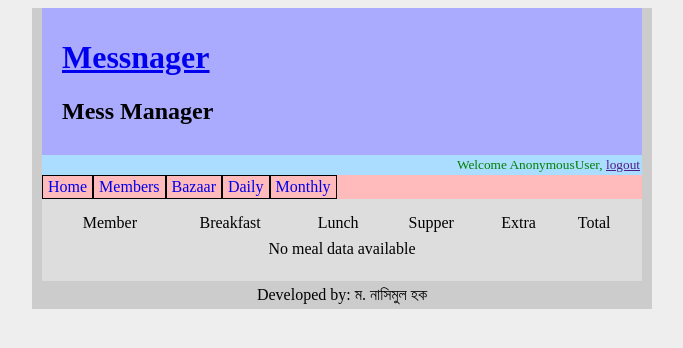
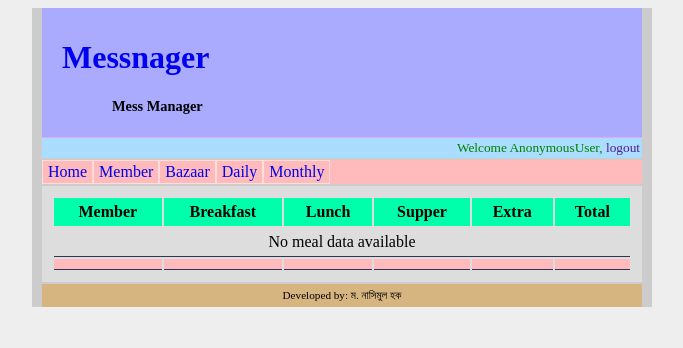
Before and after one commit to nsmgr8/messnager, a Django app: template mess/templates/meal_view.html in a window 1280 px wide. Shown: the top 348 px of the page, without its empty margins (298-981 px from the left). Run offline with Django 3.2, Linux system fonts and the light colour scheme; the template is opened without the code that fills it, so the values that code supplies are empty; some libraries are stand-ins or nearby versions.

Commit message:
urls refactored. costume developed!

```diff
--- a/mess/templates/bazaar_daily.html
+++ b/mess/templates/bazaar_daily.html
@@ -11,9 +11,7 @@
     <p>{% trans "Day" %}: {{ date|beng_numeral }}, {{ weekday|beng_weekday }}</p>
 
      <form method="post" id="bazaar-form">
-        <table id="bazaar-form">
-            {{ form }}
-        </table>
+        {{ form.as_p }}
         <p><input type="submit" value="{% trans "Save" %}"></p>
     </form>
 {% endblock %}
--- a/mess/templates/meal_view.html
+++ b/mess/templates/meal_view.html
@@ -19,14 +19,14 @@
         </caption>
         <thead>
             <tr>
-                <td>{% trans "Member" %}</td>
-                <td>{% trans "Breakfast" %}</td>
-                <td>{% trans "Lunch" %}</td>
-                <td>{% trans "Supper" %}</td>
-                <td>{% trans "Extra" %}</td>
-                <td>{% trans "Total" %}</td>
+                <th>{% trans "Member" %}</th>
+                <th>{% trans "Breakfast" %}</th>
+                <th>{% trans "Lunch" %}</th>
+                <th>{% trans "Supper" %}</th>
+                <th>{% trans "Extra" %}</th>
+                <th>{% trans "Total" %}</th>
                 {% if total.cost %}
-                    <td>{% trans "Cost" %}</td>
+                    <th>{% trans "Cost" %}</th>
                 {% endif %}
             </tr>
         </thead>
@@ -35,7 +35,7 @@
             {% if total.member %}
                 {% for key, member in total.member.iteritems %}
                     <tr>
-                        <td>
+                        <th>
                             {% if year and month %}
                                 <a href="/member/{{key}}/{{year}}-{{month}}/">
                                     {{ member.nick }}
@@ -43,12 +43,12 @@
                             {% else %}
                                 {{ member.nick }}
                             {% endif %}
-                        </td>
+                        </th>
                         <td>{{ member.breakfast|beng_numeral }}</td>
                         <td>{{ member.lunch|beng_numeral }}</td>
                         <td>{{ member.supper|beng_numeral }}</td>
-                        <td>{{ member.extra|beng_numeral }}</td>
-                        <td>{{ member.total|floatformat:2|beng_numeral }}</td>
+                        <td>{{ member.extra|floatformat|beng_numeral }}</td>
+                        <td>{{ member.total|floatformat|beng_numeral }}</td>
                         {% if total.cost %}
                             <td>{{ member.cost|floatformat:2|beng_numeral }}</td>
                         {% endif %}
@@ -67,8 +67,8 @@
                 <td>{{ total.breakfast|beng_numeral }}</td>
                 <td>{{ total.lunch|beng_numeral }}</td>
                 <td>{{ total.supper|beng_numeral }}</td>
-                <td>{{ total.extra|beng_numeral }}</td>
-                <td>{{ total.total|floatformat:2|beng_numeral }}</td>
+                <td>{{ total.extra|floatformat|beng_numeral }}</td>
+                <td>{{ total.total|floatformat|beng_numeral }}</td>
                 {% if total.cost %}
                     <td>{{ total.cost|floatformat:2|beng_numeral }}</td>
                 {% endif %}
--- a/static/css/style.css
+++ b/static/css/style.css
@@ -27,33 +27,53 @@ body {
     padding: 2px;
     font-size: 10pt;
     text-align:right;
+    border-top:1px solid #daf;
 }
 
 #navigation {
     background:#fbb;
     float:left;
     width:100%;
+    margin:2px 0;
 }
 
 #content {
     background: #ddd;
     padding: 10px;
-    position: relative;
 }
 
 #footer {
     text-align: center;
     padding: 5px;
+    background:#d7b580;
+    font-size:70%;
+    margin-top:2px;
 }
 
+/* @end */
+
+/* @group header */
+h1 {
+    font-size:200%;
+    font-weight:bold;
+}
+
+h2 {
+    font-size:90%;
+    font-weight:bold;
+    padding-left:50px;
+}
+
+a {
+    text-decoration:none;
+}
 /* @end */
 
 /* @group navigation */
 
 #navigation a {
     display: block;
-    text-decoration: none;
-    border: 1px solid black;
+    border: 1px solid #fdd;
     text-align: center;
     float: left;
     padding: 2px 5px;
@@ -70,14 +90,63 @@ body {
 
 /* @end */
 
-/* @group mess */
-#mess-form label {
+input[type=text],
+textarea,
+select {
+    border:1px solid #0fa;
+    background:#efe;
+}
+
+label {
     display: block;
 }
-/* @end */
+
+table {
+    width:100%;
+}
+
+thead th {
+    background:#0fa;
+}
+
+tbody th {
+    background:#af0;
+    border-bottom:1px solid white;
+}
+
+tfoot td {
+    background:#fbb;
+}
+
+td {
+    border-bottom:1px solid #335;
+}
+
+th, td {
+    text-align:center;
+    vertical-align:middle;
+    padding:5px 10px;
+}
+
+#calendar td {
+    padding:0px;
+}
+
+#calendar td.today a {
+    background:#fbb;
+}
+
+#calendar td a {
+    display:block;
+    padding:10px 15px;
+}
+
+#calendar td a:hover {
+    background:#af0;
+}
 
 /* @group meal */
-#member-list td,
+/*#member-list td,
 #calendar th,
 #calendar td {
     border:1px solid black;
@@ -159,7 +228,7 @@ body {
     padding:3px;
 }
 
-/* @end */
+*//* @end */
 
 /* @group member */
 #member-list td {
--- a/templates/navigation.html
+++ b/templates/navigation.html
@@ -9,12 +9,12 @@
     {% endif %}
 {% endif %}
 {% if admin or user %}
-    <a href="/member/" {% ifequal current_menu "member" %}class="current"{% endifequal %}>{% trans "Members" %}</a>
-    <a href="/meals/bazaar/" {% ifequal current_menu "bazaar" %}class="current"{% endifequal %}>{% trans "Bazaar" %}</a>
-    <a href="/meals/view/" {% ifequal current_menu "daily" %}class="current"{% endifequal %}>{% trans "Daily" %}</a>
-    <a href="/meals/view/current/" {% ifequal current_menu "monthly" %}class="current"{% endifequal %}>{% trans "Monthly" %}</a>
+    <a href="/member/" {% ifequal current_menu "member" %}class="current"{% endifequal %}>{% trans "Member" %}</a>
+    <a href="/bazaar/" {% ifequal current_menu "bazaar" %}class="current"{% endifequal %}>{% trans "Bazaar" %}</a>
+    <a href="/daily/" {% ifequal current_menu "daily" %}class="current"{% endifequal %}>{% trans "Daily" %}</a>
+    <a href="/monthly/" {% ifequal current_menu "monthly" %}class="current"{% endifequal %}>{% trans "Monthly" %}</a>
 {% endif %}
 {% if admin or manager %}
-    <a href="/meals/edit/" {% ifequal current_menu "manage" %}class="current"{% endifequal %}>{% trans "Manage" %}</a>
+    <a href="/meals/" {% ifequal current_menu "meals" %}class="current"{% endifequal %}>{% trans "Meals" %}</a>
     <a href="/manager/" {% ifequal current_menu "manager" %}class="current"{% endifequal %}>{% trans "Manager" %}</a>
 {% endif %}
```
Also changed, not shown: mess/templates/assign_manager.html (+4 -4 lines), mess/templates/calendar.html (+10 -10 lines), mess/templates/manage_meal.html (+7 -7 lines), mess/templates/meal_monthly.html (+26 -18 lines), mess/templates/member_monthly.html (+9 -12 lines), mess/urls.py (+7 -7 lines), mess/views.py (+57 -41 lines), locale/bn/LC_MESSAGES/django.po, 1 other file.
